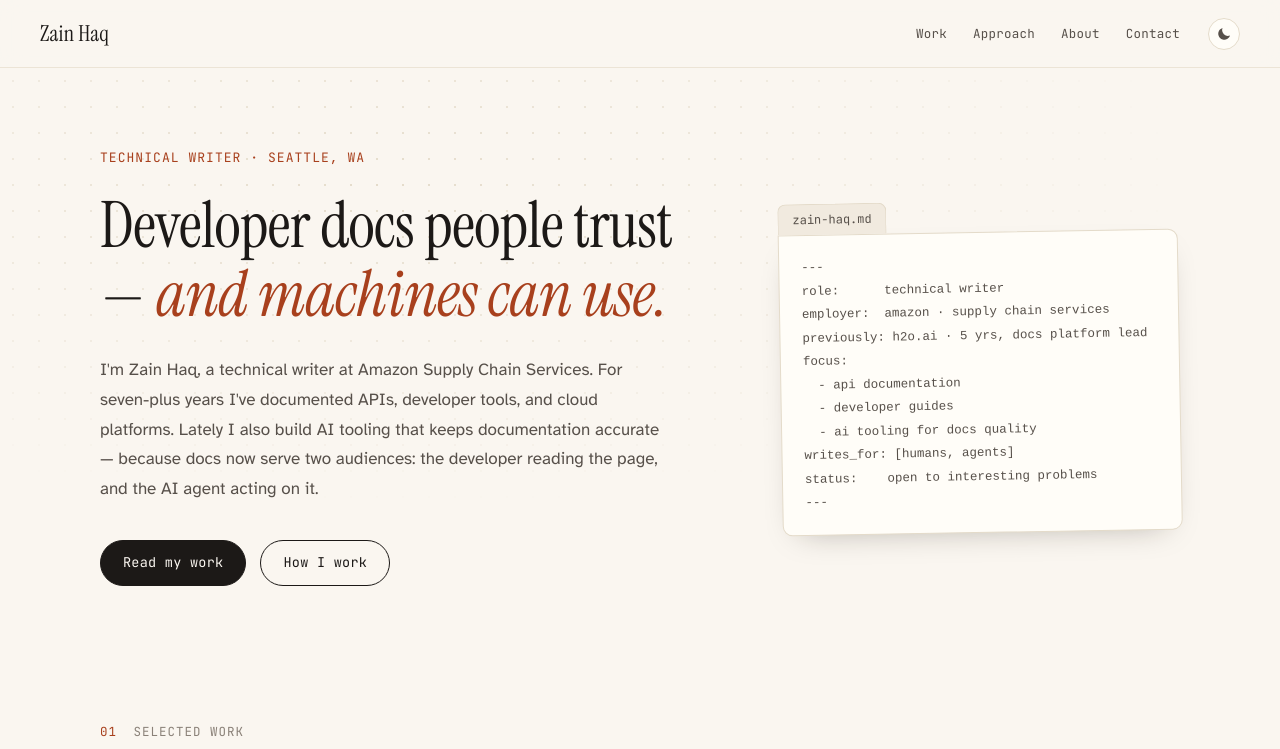
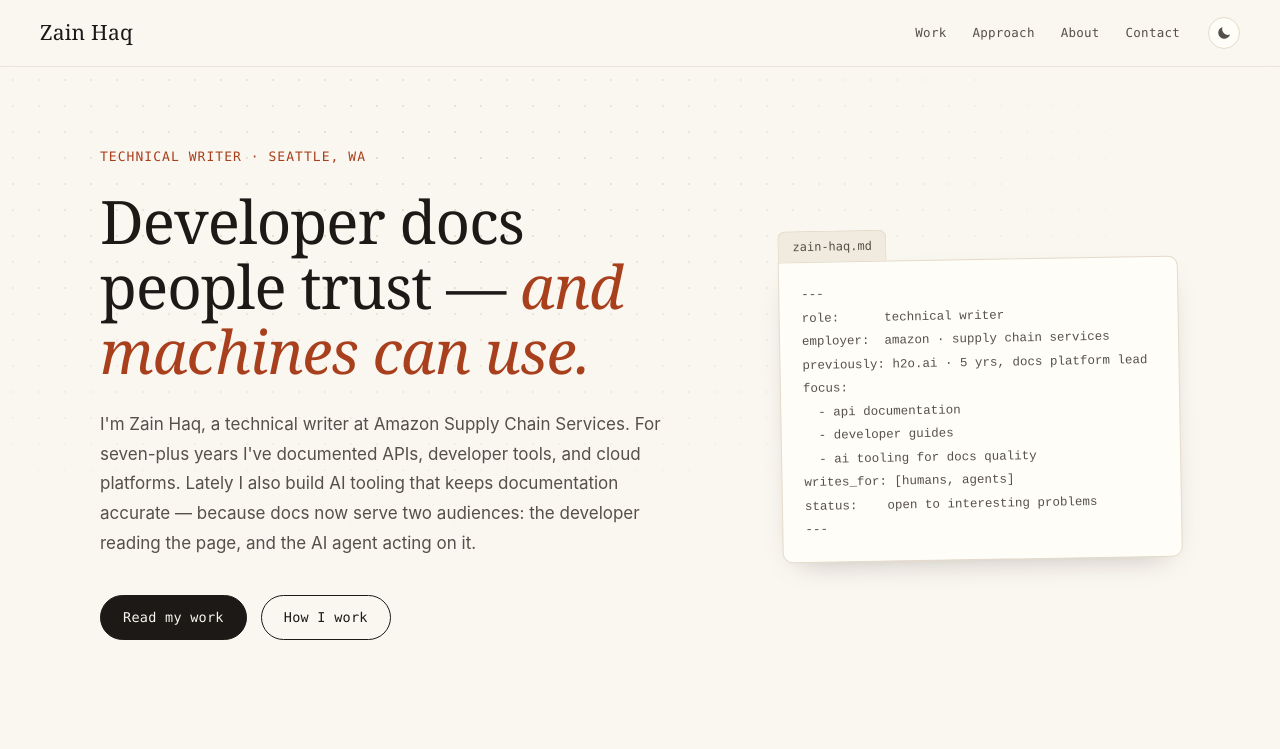
Before and after one commit to zainmhaq/zainhaq-portfolio, an Astro site: page / in a window 1280 px wide. Shown: the top 749 px of the page. Built offline with nearby package versions, Linux system fonts and the light colour scheme; Astro itself is replaced by a stand-in of ours; code samples lack their colours; a web font is replaced by a local one.

Commit message:
Update 01

```diff
--- a/package.json
+++ b/package.json
@@ -12,6 +12,9 @@
     "astro": "astro"
   },
   "dependencies": {
+    "@fontsource-variable/atkinson-hyperlegible-next": "^5.2.6",
+    "@fontsource-variable/fraunces": "^5.2.9",
+    "@fontsource-variable/jetbrains-mono": "^5.2.8",
     "astro": "^6.4.4"
   }
 }
--- a/src/components/Footer.astro
+++ b/src/components/Footer.astro
@@ -6,8 +6,9 @@ const year = new Date().getFullYear();
   <div class="footer-inner">
     <p class="footer-copy">&copy; {year} Zain Haq</p>
     <p class="footer-colophon">
-      Set in Instrument Serif, Atkinson Hyperlegible &amp; JetBrains Mono. Built with Astro on
-      GitHub Pages. No cookies, no trackers. <a href="/llms.txt">llms.txt</a> for the machines.
+      Set in Fraunces, Atkinson Hyperlegible Next &amp; JetBrains Mono — self-hosted. Built
+      with Astro on GitHub Pages. No cookies, no trackers. <a href="/llms.txt">llms.txt</a> for
+      the machines.
     </p>
   </div>
 </footer>
--- a/src/layouts/Layout.astro
+++ b/src/layouts/Layout.astro
@@ -1,4 +1,9 @@
 ---
+import '@fontsource-variable/fraunces/opsz.css';
+import '@fontsource-variable/fraunces/opsz-italic.css';
+import '@fontsource-variable/atkinson-hyperlegible-next';
+import '@fontsource-variable/atkinson-hyperlegible-next/wght-italic.css';
+import '@fontsource-variable/jetbrains-mono';
 import '../styles/global.css';
 
 interface Props {
@@ -30,12 +35,6 @@ const canonical = new URL(path, Astro.site);
     <meta name="theme-color" media="(prefers-color-scheme: dark)" content="#17130f" />
     <link rel="icon" type="image/svg+xml" href="/favicon.svg" />
     <link rel="alternate" type="text/plain" href="/llms.txt" title="llms.txt" />
-    <link rel="preconnect" href="https://fonts.googleapis.com" />
-    <link rel="preconnect" href="https://fonts.gstatic.com" crossorigin />
-    <link
-      href="https://fonts.googleapis.com/css2?family=Atkinson+Hyperlegible:ital,wght@0,400;0,700;1,400&family=Instrument+Serif:ital@0;1&family=JetBrains+Mono:ital,wght@0,400;0,500;1,400&display=swap"
-      rel="stylesheet"
-    />
     <script is:inline>
       // Set the theme before first paint to avoid a flash of the wrong mode.
       (() => {
--- a/src/styles/global.css
+++ b/src/styles/global.css
@@ -4,16 +4,16 @@
 --------------------------------------------------------------------------- */
 
 :root {
-  --font-serif: 'Instrument Serif', Georgia, 'Times New Roman', serif;
-  --font-body: 'Atkinson Hyperlegible', -apple-system, 'Segoe UI', sans-serif;
-  --font-mono: 'JetBrains Mono', ui-monospace, 'SF Mono', Menlo, monospace;
+  --font-serif: 'Fraunces Variable', Georgia, 'Times New Roman', serif;
+  --font-body: 'Atkinson Hyperlegible Next Variable', -apple-system, 'Segoe UI', sans-serif;
+  --font-mono: 'JetBrains Mono Variable', ui-monospace, 'SF Mono', Menlo, monospace;
 
   --bg: #faf6f0;
   --bg-raised: #fffdf8;
   --bg-inset: #f1eadf;
   --ink: #1c1917;
   --ink-soft: #57504a;
-  --ink-faint: #8a8178;
+  --ink-faint: #6e645a;
   --line: #e4dbca;
   --line-soft: #ece4d6;
   --accent: #bc4b24;
@@ -29,7 +29,7 @@
   --bg-inset: #272019;
   --ink: #ece4d8;
   --ink-soft: #b5aa9d;
-  --ink-faint: #857b6f;
+  --ink-faint: #9a8f82;
   --line: #332b22;
   --line-soft: #2a231b;
   --accent: #ff8f5e;
@@ -80,6 +80,19 @@ body {
   background: var(--bg);
   line-height: 1.6;
   -webkit-font-smoothing: antialiased;
+}
+
+/* Fraunces carries an optical-size axis; let the browser tune it per size. */
+h1,
+h2,
+h3,
+.nav-logo,
+.pager-title {
+  font-optical-sizing: auto;
+}
+
+p {
+  text-wrap: pretty;
 }
 
 ::selection {
@@ -137,7 +150,8 @@ a {
 
 .nav-logo {
   font-family: var(--font-serif);
-  font-size: 22px;
+  font-size: 21px;
+  font-weight: 500;
   letter-spacing: 0.01em;
 }
 
@@ -242,10 +256,10 @@ a {
 
 .hero-title {
   font-family: var(--font-serif);
-  font-size: clamp(40px, 6vw, 64px);
-  font-weight: 400;
+  font-size: clamp(38px, 5.6vw, 60px);
+  font-weight: 430;
   line-height: 1.08;
-  letter-spacing: -0.01em;
+  letter-spacing: -0.015em;
   margin-bottom: 26px;
   text-wrap: balance;
 }
@@ -376,9 +390,10 @@ a {
 
 .section-title {
   font-family: var(--font-serif);
-  font-size: clamp(32px, 4.2vw, 44px);
-  font-weight: 400;
+  font-size: clamp(30px, 4vw, 40px);
+  font-weight: 440;
   line-height: 1.15;
+  letter-spacing: -0.01em;
   margin-bottom: 20px;
 }
 
@@ -458,9 +473,9 @@ a {
 
 .card-title {
   font-family: var(--font-serif);
-  font-size: 23px;
-  font-weight: 400;
-  line-height: 1.25;
+  font-size: 21px;
+  font-weight: 500;
+  line-height: 1.3;
   margin-bottom: 12px;
 }
 
@@ -631,8 +646,8 @@ a {
 
 .approach-title {
   font-family: var(--font-serif);
-  font-size: 24px;
-  font-weight: 400;
+  font-size: 22px;
+  font-weight: 500;
   margin-bottom: 10px;
 }
 
@@ -811,9 +826,10 @@ a {
 
 .sample-title {
   font-family: var(--font-serif);
-  font-size: clamp(32px, 4.6vw, 50px);
-  font-weight: 400;
+  font-size: clamp(30px, 4.2vw, 46px);
+  font-weight: 430;
   line-height: 1.12;
+  letter-spacing: -0.01em;
   max-width: 26ch;
   text-wrap: balance;
   margin-bottom: 18px;
@@ -989,7 +1005,8 @@ a {
 
 .pager-title {
   font-family: var(--font-serif);
-  font-size: 18px;
+  font-size: 17px;
+  font-weight: 500;
   line-height: 1.3;
 }
 
@@ -1005,6 +1022,16 @@ a {
   font-size: 16px;
   line-height: 1.75;
   color: var(--ink-soft);
+}
+
+/* Cap running text near the readable 75-character measure while letting
+   tables and code blocks use the full column. (em, not ch — Atkinson's
+   extra-wide zero makes ch overshoot.) */
+.prose p,
+.prose ul,
+.prose ol,
+.prose blockquote {
+  max-width: 39em;
 }
 
 .prose > :first-child {
@@ -1033,8 +1060,8 @@ a {
 
 .prose h2 {
   font-family: var(--font-serif);
-  font-size: 29px;
-  font-weight: 400;
+  font-size: 27px;
+  font-weight: 470;
   line-height: 1.2;
   color: var(--ink);
   border-top: 1px solid var(--line);
@@ -1044,8 +1071,8 @@ a {
 
 .prose h3 {
   font-family: var(--font-serif);
-  font-size: 22.5px;
-  font-weight: 400;
+  font-size: 21px;
+  font-weight: 520;
   line-height: 1.25;
   color: var(--ink);
   margin: 34px 0 12px;
```
Also changed, not shown: README.md, 1 other file.
